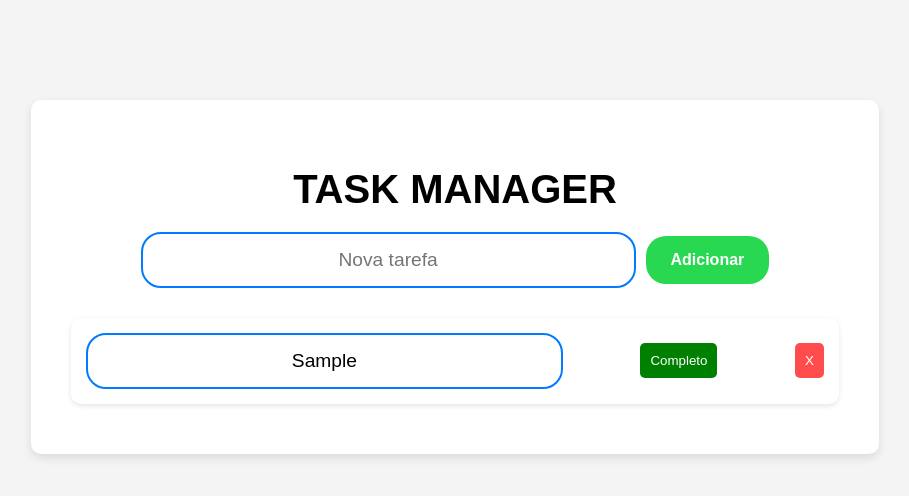
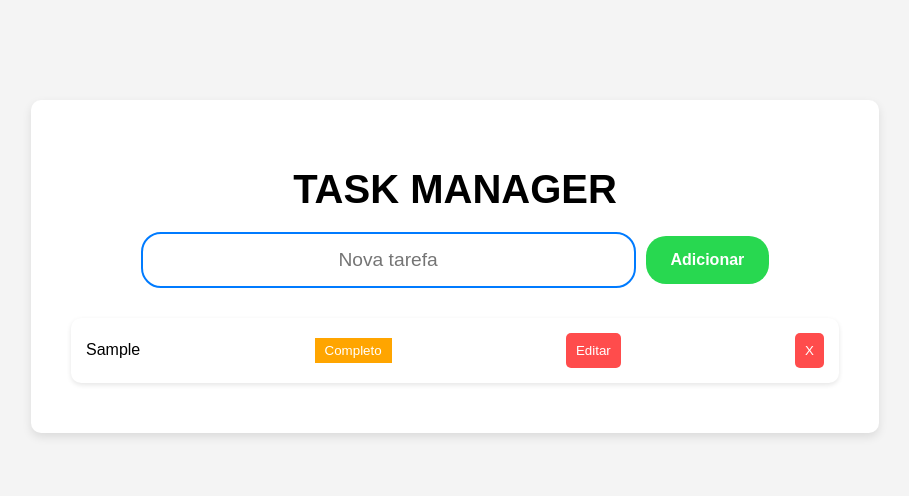
Before and after one commit to PedroFonseca447/projetoReactAPI, a React (Create React App) app in the folder front/frontend/: page / in a window 1280 px wide. Both pictures are taken after typing "Sample" into the empty fields and a click on the button "Adicionar". Shown: the top 496 px of the page, without its empty margins (319-1228 px from the left). Built offline with nearby package versions, Linux system fonts and the light colour scheme.

Commit message:
ajustes do botao de edicao

```diff
--- a/front/frontend/src/TaskPage.js
+++ b/front/frontend/src/TaskPage.js
@@ -4,6 +4,8 @@ import "./TaskPage.css";
 function TaskPage() {
     const [tasks, setTasks] = useState([]);
     const [newTask, setNewTask] = useState("");
+    const [editingIndex, setEditingIndex] = useState(null);
+    const [editText, setEditText] = useState("");
 
     const addTask = () => {
         if (newTask.trim() !== "") {
@@ -16,8 +18,14 @@ function TaskPage() {
         setTasks(tasks.map((task, i) => i === index ? { ...task, completed: !task.completed } : task));
     };
 
-    const editTask = (index, newText) => {
-        setTasks(tasks.map((task, i) => i === index ? { ...task, text: newText } : task));
+    const startEditing = (index) => {
+        setEditingIndex(index);
+        setEditText(tasks[index].text);
+    };
+
+    const confirmEdit = (index) => {
+        setTasks(tasks.map((task, i) => i === index ? { ...task, text: editText } : task));
+        setEditingIndex(null);
     };
 
     return (
@@ -35,20 +43,33 @@ function TaskPage() {
             <div className="task-list">
                 {tasks.map((task, index) => (
                     <div key={index} className="task">
+                        {editingIndex === index ? (
                             <input
                                 type="text"
-                            value={task.text}
-                            onChange={(e) => editTask(index, e.target.value)}
+                                value={editText}
+                                onChange={(e) => setEditText(e.target.value)}
                             />
+                        ) : (
+                            <span>{task.text}</span>
+                        )}
+                        {editingIndex !== index && (
                             <button
-                            className={task.completed ? "task-incompleted" : "task-completed"}
+                                className={task.completed ? "task-completed" : "task-incomplete"}
                                 onClick={() => toggleTaskStatus(index)}
                             >
                                 {task.completed ? "Incompleto" : "Completo"}
                             </button>
+                        )}
+                        {editingIndex === index ? (
+                            <button onClick={() => confirmEdit(index)}>Confirmar</button>
+                        ) : (
+                            <button onClick={() => startEditing(index)}>Editar</button>
+                        )}
+                        {editingIndex !== index && (
                             <button onClick={() => setTasks(tasks.filter((_, i) => i !== index))}>
                                 X
                             </button>
+                        )}
                     </div>
                 ))}
             </div>
```
Lines whose indentation alone changed are shown as unchanged.
